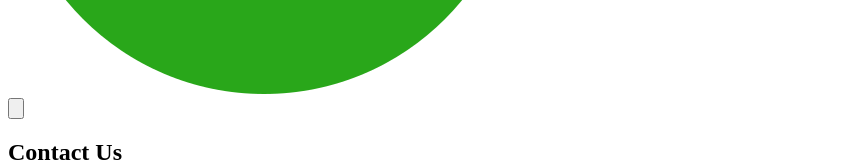
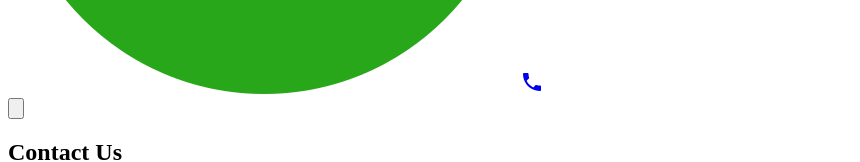
Before and after one commit to coder-Rit/gioril, a React (Create React App) app: page / in a window 1280 px wide. Shown: the part 426-588 px from the top of the page, without its empty margins (0-860 px from the left). Built offline with nearby package versions, Linux system fonts and the light colour scheme.

Commit message:
caller btn

```diff
--- a/src/component/Whatsapp.jsx
+++ b/src/component/Whatsapp.jsx
@@ -1,10 +1,19 @@
 import React from 'react';
 import img from '../assets/whatsapp.png'
+import PhoneIcon from "@mui/icons-material/Phone";
+
 const WhatsAppIcon = () => {
-  return (
-    <a href="https://wa.me/7003855041" target="_blank" rel="noopener noreferrer" className="fixed bottom-4 right-4 z-50">
+  return (<>
+
+
+    <a href="https://wa.me/7003855041" target="_blank" rel="noopener noreferrer" className="fixed bottom-5 right-5 z-50">
       <img src={img} alt="WhatsApp Icon" className="w-12 h-12" />
     </a>
+    <a href="tel:+919508308432"  rel="noopener noreferrer" className="fixed bottom-5 left-5 z-50 rounded-full bg-white p-2">
+    <PhoneIcon></PhoneIcon>
+
+    </a>
+  </>
   );
 };
 
```
